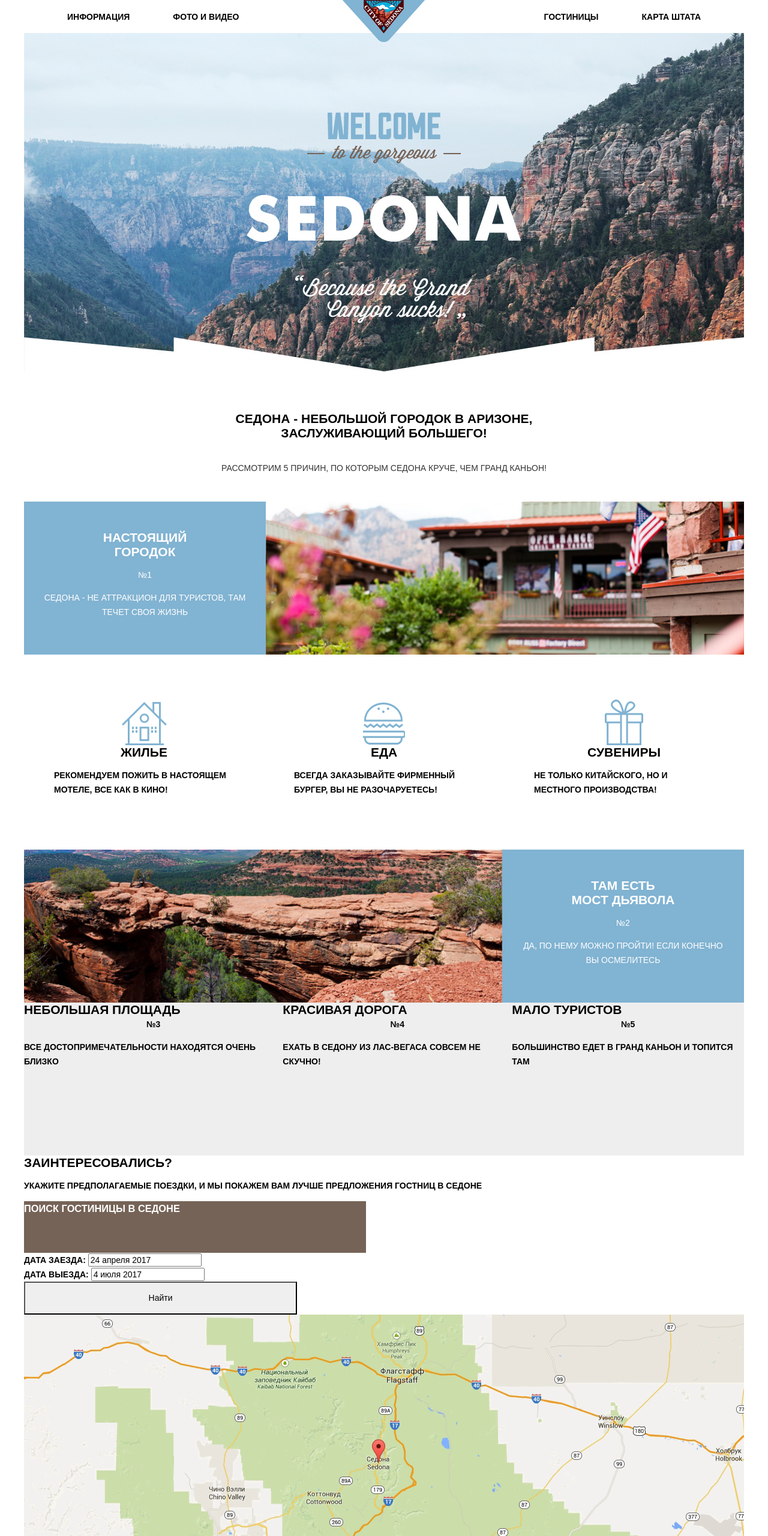
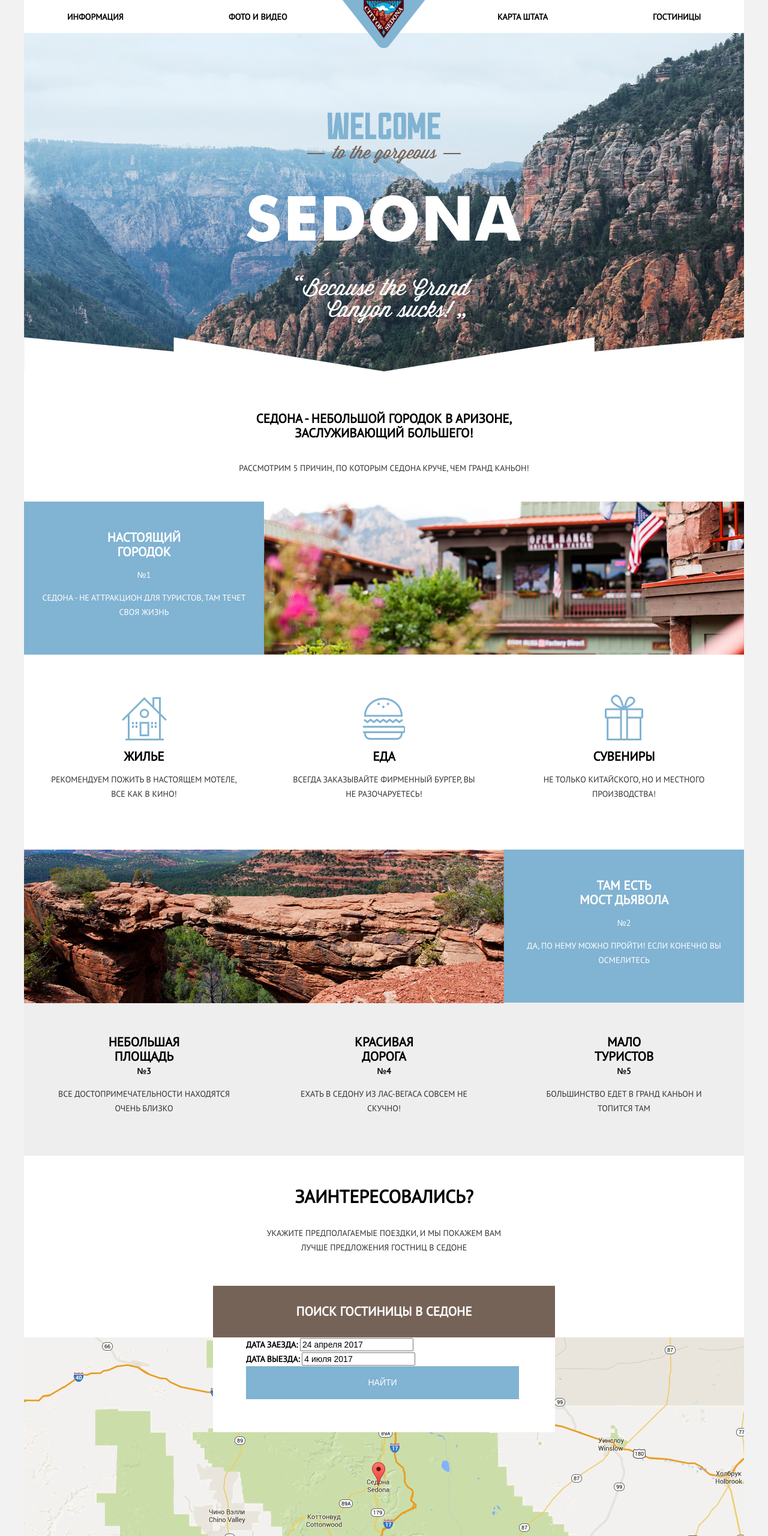
Before and after one commit to LeoNeko/181454-sedona, a plain HTML site: page index.html in a window 1280 px wide. Shown: the top 2560 px of the page at 60% size. Drawn offline with Linux system fonts and the light colour scheme; files whose address does not match are found by name; a web font is replaced by a local one.

Commit message:
исправления

```diff
--- a/css/css.css
+++ b/css/css.css
@@ -1,7 +1,7 @@
 @font-face{
 
-font-family: 'Ptsans'; /* Гарнитура шрифта */
-src: url(fonts/ptsans.woff); /* Путь к файлу со шрифтом */
+	font-family: 'Ptsans';
+	src: url(../fonts/ptsans.woff);
 
 }
 
@@ -15,6 +15,8 @@ body {
   font-weight: 700;
   color: #000;
   text-transform: uppercase;
+
+  background-color: #f2f2f2;
  }
 
 header,
@@ -24,6 +26,9 @@ footer{
 
 	margin-right: auto;
 	margin-left: auto;
+	margin-left: auto;
+
+	background-color: #FFF;
 }
 
 header{
@@ -69,6 +74,11 @@ h1, h2, h3, h4{
 
 }
 
+nav ul{
+	padding-left: 6%;
+	padding-right: 6%;
+}
+
 nav ul,
 .sort-hotel ul{
 	list-style-type: none;
@@ -87,8 +97,12 @@ nav ul::after{
 	clear: both;
 }
 
-nav ul li{
-	display: inline;
+nav ul{
+	display: flex;
+	justify-content: flex-start;
+
+	padding-left: 6%;
+	padding-right: 6%;
 }
 
 nav li a{
@@ -96,13 +110,15 @@ nav li a{
 }
 
 .left-side{
-	float: left;
-	margin-left: 72px;
+	align-self: flex-start;
+	flex-grow: 1;
 }
 
 .right-side{
-	float: right;
-	margin-right: 72px;
+	align-self: flex-end;
+	flex-grow: 1;
+
+	text-align: right;
 }
 
 header img{
@@ -129,7 +145,7 @@ h2 .sub-heading{
 
 .gate-devil .second-screen-description,
 .true-town .first-screen-description{
-	width: 100%;
+	width: 400px;
 	height: 255px;
 
 	color: #FFF;
@@ -184,25 +200,68 @@ h2 .sub-heading{
 	height: 255px;
 	background-color: #eeeeee;
 }
-.advantages{
 
+.trip-screen{
+	padding-top: 56px;
+}
+
+.trip-screen h3{
+	width: 400px;
+	margin-left: auto;
+	margin-right: auto;
+	margin-bottom: 37px;
+
+	font-size: 30px;
+	text-align: center;
+}
+
+.trip-screen p{
+	width: 400px;
+	margin-left: auto;
+	margin-right: auto;
+	margin-bottom: 138px;
+
+	color: #333333;
+	font-size: 14px;
+	font-weight: 100;
+	text-align: center;
 }
 
 .popup-form{
 	width: 570px;
+	top: 2143px;
+    position: absolute;
+    z-index: 9999;
 
+    left: 50%;
+    margin-left: -285px;
+
+	background-color: #FFF;
 }
 
-.popup-form h3{
+.popup-form h4{
+	display: inline-block;
+
 	height: 86px;
+	width: 100%;
 
+
+
+	font-size: 21px;
+	font-weight: 700;
+	text-align: center;
+	line-height: 86px;
 	color: #FFF;
 
 	background-color: #766357;
 }
 
+.popup-form form{
+	padding: 0 55px 55px 55px;
+}
+
 .filter-hotel{
-	background: url(img/categories_header.jpg);
+	background: url(../img/categories_header.jpg);
 }
 
 .filter-hotel fieldset{
@@ -213,6 +272,11 @@ h2 .sub-heading{
 	width: 455px;
 	height: 55px;
 
+	color: #FFF;
+	text-transform: uppercase;
+
+	background-color: #81b3d2;
+	border: 0;
 	border-radius: 0;
 }
 
@@ -243,33 +307,64 @@ h2 .sub-heading{
 	display: flex;
 }
 
-.first-screen-img img,
-.gate-devil-photo img,
 .second-screen,
 .first-screen{
 	height: 255px;
 }
 
-.description-advantages{
+.first-screen{
+	background: url(../img/index_06.jpg) no-repeat 100% 100%;
+}
+
+.description-advantages,
+.third-screen{
 	display: flex;
 	justify-content: space-around;
-	height: 325px;
     align-items: center;
 }
 
-.description-advantages .advantages{
-	width: 300px;
+
+.description-advantages{
+	height: 325px;
+}
+third-screen{
+	height: 255px;
+}
+
+.description-advantages .advantages,
+.third-screen .advantages{
+	width: 33%;
 }
 
 .advantages img{
 	display: block;
 	margin-right: auto;
 	margin-left: auto;
+	margin-bottom: 15px;
 }
 .advantages span{
 	display: block;
 	text-align: center;
+}
 
+.advantages p{
+	width: 320px;
+	margin-right: auto;
+	margin-left: auto;
+
+	color: #333333;
+	font-size: 14px;
+	font-style: normal;
+	font-weight: 300;
+	text-align: center;
+}
+
+.advantages h2{
+	width: 140px;
+	margin-left: auto;
+	margin-right: auto;
+
+	text-align: center;
 }
 
 .filter-hotel{
@@ -280,6 +375,29 @@ h2 .sub-heading{
 .content-categories{
 	display: flex;
 	flex-direction: column;
+
+	padding: 0 66px;
+}
+
+.hotel-element{
+	display: flex;
+	justify-content: flex-start;
+	align-items: flex-start;
+}
+
+.hotel-element{
+	padding: 31px 0;
+
+	border-bottom: 1px solid #ccc;
+}
+
+.hotel-descriprion{
+	margin-left: 30px;
+}
+
+.hotel-descriprion h3{
+	font-size: 21px;
+	font-weight: 900;
 }
 
 .footer{
--- a/index.html
+++ b/index.html
@@ -11,17 +11,17 @@
 	<header>
 		<nav>
 			<ul>
-				<li class="left-side"><a href="#">Информация</a></li>
-				<li class="left-side"><a href="#">Фото и Видео</a></li>
-				<li class="right-side"><a href="#">Карта штата</a></li>
-				<li class="right-side"><a href="#">Гостиницы</a></li>
+				<li class="left-side"><a href="#" title="Информация">Информация</a></li>
+				<li class="left-side"><a href="#" title="Фото и Видео">Фото и Видео</a></li>
+				<li class="right-side"><a href="#" title="Карта штата">Карта штата</a></li>
+				<li class="right-side"><a href="#" title="Гостиницы">Гостиницы</a></li>
 			</ul>
-			<img src="img/logo.png">
+			<img width="138" height="80" src="img/logo.png">
 		</nav>
 	</header>
   	<main>
   		<section class="jumbotron">
-  			<img src="img/header.jpg">
+  			<img  src="img/header.jpg">
 			<h2 class="visually-hidden">Welcome to the gargeous</h2>
 			<h1 class="visually-hidden">Sedona</h1>
 			<h2 class="visually-hidden">"Because the Grand Canyon sucks!"</h2>
@@ -35,9 +35,6 @@
   				<h2 class="benefit-title">Настоящий городок</h2>
   				<p class="benefit-description">№1</p>
   				<p class="benefit-description">Седона - не аттракцион для туристов, там течет своя жизнь</p>
-  			</div>
-  			<div class="first-screen-img">
-  				<img src="img/index_06.jpg">
   			</div>
 		</section>
  		<section class="description-advantages">
@@ -85,12 +82,10 @@
   			</div>
   		</section>
   		<section class="trip-screen">
-  			<h2>Заинтересовались?</h2>
+  			<h3>Заинтересовались?</h3>
   			<p>укажите предполагаемые поездки, и мы покажем вам лучше предложения гостниц в седоне</p>
-  			<div class="map">
-  			</div>
   			<div class="popup-form">
-  				<h3>Поиск гостиницы в Седоне</h3>
+  				<h4>Поиск гостиницы в Седоне</h4>
   				<form method="post">
   					<div class="hotel-input">
   						<label>Дата заезда:</label>
@@ -113,15 +108,15 @@
   	</main>
 	<footer>
 		<div class="heshteg">
-			<a href="#"><span>#visitsedona</span></a>
+			<a href="#" title="#visitsedona"><span>#visitsedona</span></a>
 		</div>
 		<div class="sochial-links">
-			<a class="social" href="#"><span class="vk"></span></a>
-			<a class="social" href="#"><span class="facebook"></span></a>
-			<a class="social" href="#"><span class="twitter"></span></a>
+			<a class="social" href="#" title="vk"><span class="vk"></span></a>
+			<a class="social" href="#" title="facebook"><span class="facebook"></span></a>
+			<a class="social" href="#" title="twitter"><span class="twitter"></span></a>
 		</div>
 		<div class="academy-link">
-			<a href="#"><img src="img/htmlacademy.png"></a>
+			<a href="https://htmlacademy.ru/intensive/htmlcss" title="htmlacademy"><img src="img/htmlacademy.png"></a>
 		</div>
 	</footer>
   </body>
```
Also changed, not shown: category.html (+20 -15 lines), img/svg/calendar.svg (added), img/svg/checkbox-off.svg (added), img/svg/checkbox-on.svg (added), img/svg/fb-icon.svg (added), img/svg/filter-button.svg (added), img/svg/icon-1.svg (added), img/svg/icon-2.svg (added), img/svg/icon-3.svg (added), img/svg/icon-down-dir.svg (added), img/svg/icon-up-dir.svg (added), img/svg/logo-htmlacademy.svg (added), img/svg/star.svg (added), img/svg/twitter.svg (added), 1 more files.
